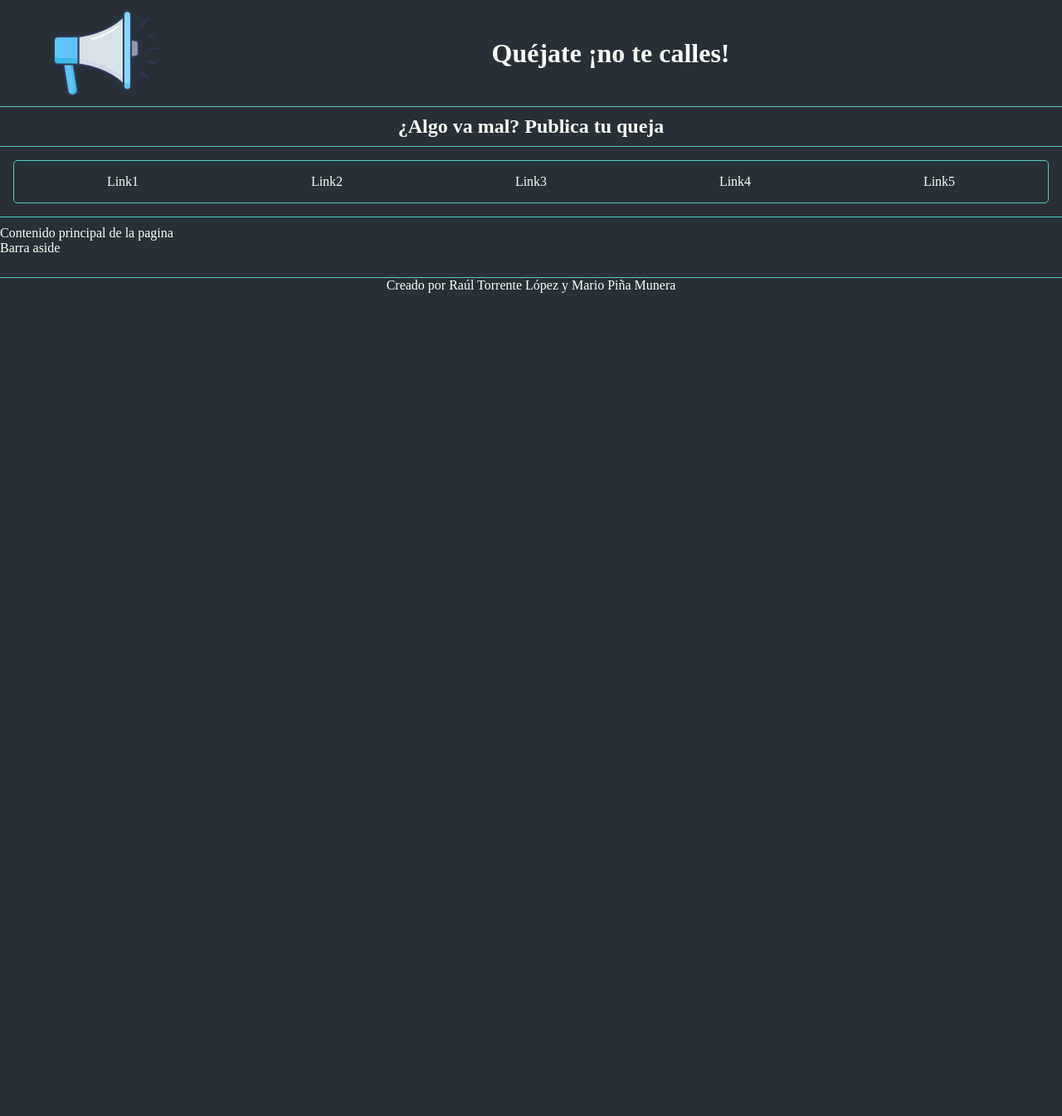
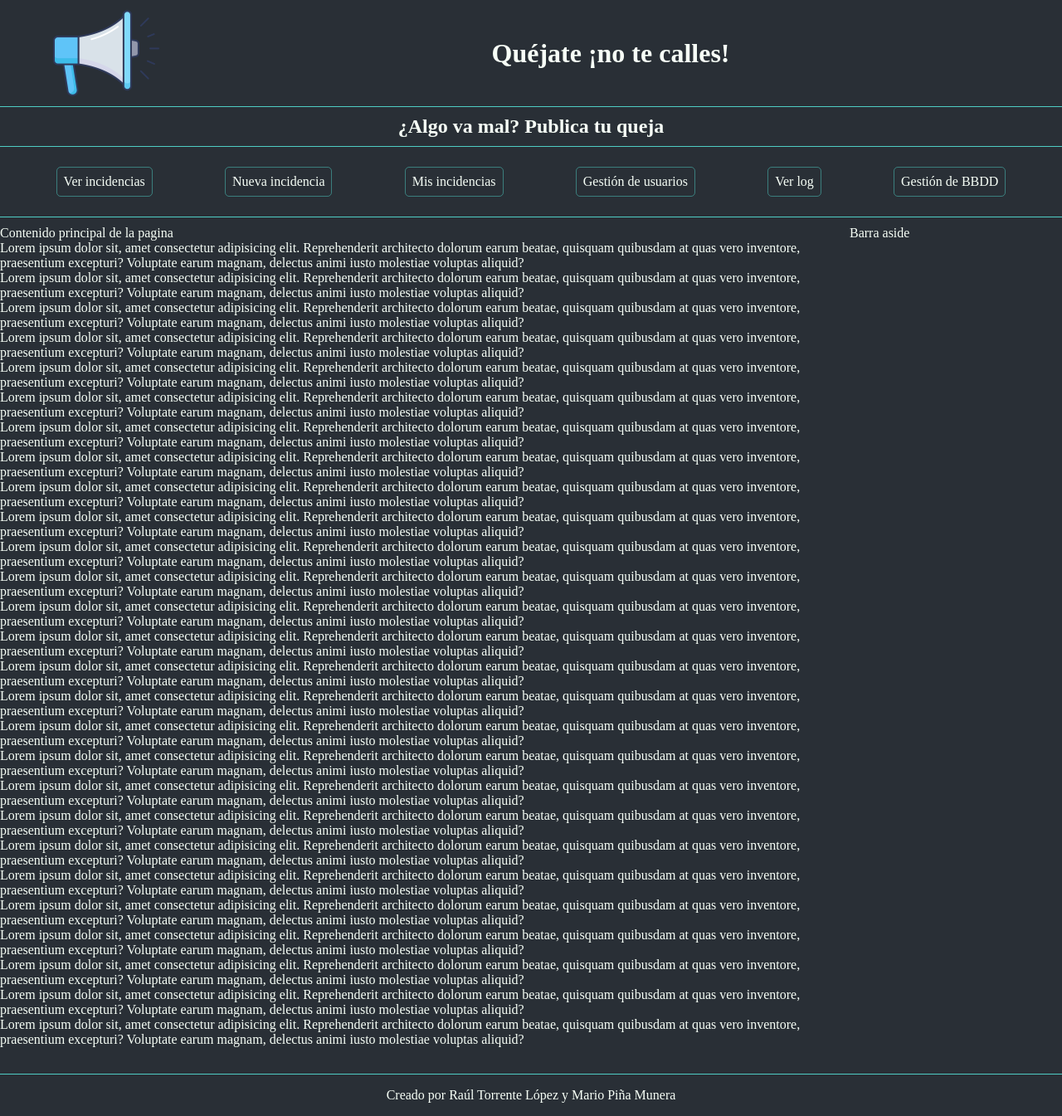
Before and after one commit to raultl12/ProyectoTW, a PHP site: page / in a window 1280 px wide. Shown: the whole page at 83% size. Before the commit the page ends 353 px from the top, so only its background shows below. Run offline with PHP 8.4, Linux system fonts and the light colour scheme.

Commit message:
Avances en diseño
Se ha añadido imagen logo, dado forma a la nav y diseñado la cabecera de la pagin

```diff
--- a/index.html
+++ b/index.html
@@ -18,17 +18,45 @@
 
         <nav>
             <ul>
-                <li><a href="">Link1</a></li>
-                <li><a href="">Link2</a></li>
-                <li><a href="">Link3</a></li>
-                <li><a href="">Link4</a></li>
-                <li><a href="">Link5</a></li>
+                <li><a href="">Ver incidencias</a></li>
+                <li><a href="">Nueva incidencia</a></li>
+                <li><a href="">Mis incidencias</a></li>
+                <li><a href="">Gestión de usuarios</a></li>
+                <li><a href="">Ver log</a></li>
+                <li><a href="">Gestión de BBDD</a></li>
             </ul>
         </nav>
     </header>
     <div class="contenido">
         <main>
             <p>Contenido principal de la pagina</p>
+            <p>Lorem ipsum dolor sit, amet consectetur adipisicing elit. Reprehenderit architecto dolorum earum beatae, quisquam quibusdam at quas vero inventore, praesentium excepturi? Voluptate earum magnam, delectus animi iusto molestiae voluptas aliquid?</p>
+            <p>Lorem ipsum dolor sit, amet consectetur adipisicing elit. Reprehenderit architecto dolorum earum beatae, quisquam quibusdam at quas vero inventore, praesentium excepturi? Voluptate earum magnam, delectus animi iusto molestiae voluptas aliquid?</p>
+            <p>Lorem ipsum dolor sit, amet consectetur adipisicing elit. Reprehenderit architecto dolorum earum beatae, quisquam quibusdam at quas vero inventore, praesentium excepturi? Voluptate earum magnam, delectus animi iusto molestiae voluptas aliquid?</p>
+            <p>Lorem ipsum dolor sit, amet consectetur adipisicing elit. Reprehenderit architecto dolorum earum beatae, quisquam quibusdam at quas vero inventore, praesentium excepturi? Voluptate earum magnam, delectus animi iusto molestiae voluptas aliquid?</p>
+            <p>Lorem ipsum dolor sit, amet consectetur adipisicing elit. Reprehenderit architecto dolorum earum beatae, quisquam quibusdam at quas vero inventore, praesentium excepturi? Voluptate earum magnam, delectus animi iusto molestiae voluptas aliquid?</p>
+            <p>Lorem ipsum dolor sit, amet consectetur adipisicing elit. Reprehenderit architecto dolorum earum beatae, quisquam quibusdam at quas vero inventore, praesentium excepturi? Voluptate earum magnam, delectus animi iusto molestiae voluptas aliquid?</p>
+            <p>Lorem ipsum dolor sit, amet consectetur adipisicing elit. Reprehenderit architecto dolorum earum beatae, quisquam quibusdam at quas vero inventore, praesentium excepturi? Voluptate earum magnam, delectus animi iusto molestiae voluptas aliquid?</p>
+            <p>Lorem ipsum dolor sit, amet consectetur adipisicing elit. Reprehenderit architecto dolorum earum beatae, quisquam quibusdam at quas vero inventore, praesentium excepturi? Voluptate earum magnam, delectus animi iusto molestiae voluptas aliquid?</p>
+            <p>Lorem ipsum dolor sit, amet consectetur adipisicing elit. Reprehenderit architecto dolorum earum beatae, quisquam quibusdam at quas vero inventore, praesentium excepturi? Voluptate earum magnam, delectus animi iusto molestiae voluptas aliquid?</p>
+            <p>Lorem ipsum dolor sit, amet consectetur adipisicing elit. Reprehenderit architecto dolorum earum beatae, quisquam quibusdam at quas vero inventore, praesentium excepturi? Voluptate earum magnam, delectus animi iusto molestiae voluptas aliquid?</p>
+            <p>Lorem ipsum dolor sit, amet consectetur adipisicing elit. Reprehenderit architecto dolorum earum beatae, quisquam quibusdam at quas vero inventore, praesentium excepturi? Voluptate earum magnam, delectus animi iusto molestiae voluptas aliquid?</p>
+            <p>Lorem ipsum dolor sit, amet consectetur adipisicing elit. Reprehenderit architecto dolorum earum beatae, quisquam quibusdam at quas vero inventore, praesentium excepturi? Voluptate earum magnam, delectus animi iusto molestiae voluptas aliquid?</p>
+            <p>Lorem ipsum dolor sit, amet consectetur adipisicing elit. Reprehenderit architecto dolorum earum beatae, quisquam quibusdam at quas vero inventore, praesentium excepturi? Voluptate earum magnam, delectus animi iusto molestiae voluptas aliquid?</p>
+            <p>Lorem ipsum dolor sit, amet consectetur adipisicing elit. Reprehenderit architecto dolorum earum beatae, quisquam quibusdam at quas vero inventore, praesentium excepturi? Voluptate earum magnam, delectus animi iusto molestiae voluptas aliquid?</p>
+            <p>Lorem ipsum dolor sit, amet consectetur adipisicing elit. Reprehenderit architecto dolorum earum beatae, quisquam quibusdam at quas vero inventore, praesentium excepturi? Voluptate earum magnam, delectus animi iusto molestiae voluptas aliquid?</p>
+            <p>Lorem ipsum dolor sit, amet consectetur adipisicing elit. Reprehenderit architecto dolorum earum beatae, quisquam quibusdam at quas vero inventore, praesentium excepturi? Voluptate earum magnam, delectus animi iusto molestiae voluptas aliquid?</p>
+            <p>Lorem ipsum dolor sit, amet consectetur adipisicing elit. Reprehenderit architecto dolorum earum beatae, quisquam quibusdam at quas vero inventore, praesentium excepturi? Voluptate earum magnam, delectus animi iusto molestiae voluptas aliquid?</p>
+            <p>Lorem ipsum dolor sit, amet consectetur adipisicing elit. Reprehenderit architecto dolorum earum beatae, quisquam quibusdam at quas vero inventore, praesentium excepturi? Voluptate earum magnam, delectus animi iusto molestiae voluptas aliquid?</p>
+            <p>Lorem ipsum dolor sit, amet consectetur adipisicing elit. Reprehenderit architecto dolorum earum beatae, quisquam quibusdam at quas vero inventore, praesentium excepturi? Voluptate earum magnam, delectus animi iusto molestiae voluptas aliquid?</p>
+            <p>Lorem ipsum dolor sit, amet consectetur adipisicing elit. Reprehenderit architecto dolorum earum beatae, quisquam quibusdam at quas vero inventore, praesentium excepturi? Voluptate earum magnam, delectus animi iusto molestiae voluptas aliquid?</p>
+            <p>Lorem ipsum dolor sit, amet consectetur adipisicing elit. Reprehenderit architecto dolorum earum beatae, quisquam quibusdam at quas vero inventore, praesentium excepturi? Voluptate earum magnam, delectus animi iusto molestiae voluptas aliquid?</p>
+            <p>Lorem ipsum dolor sit, amet consectetur adipisicing elit. Reprehenderit architecto dolorum earum beatae, quisquam quibusdam at quas vero inventore, praesentium excepturi? Voluptate earum magnam, delectus animi iusto molestiae voluptas aliquid?</p>
+            <p>Lorem ipsum dolor sit, amet consectetur adipisicing elit. Reprehenderit architecto dolorum earum beatae, quisquam quibusdam at quas vero inventore, praesentium excepturi? Voluptate earum magnam, delectus animi iusto molestiae voluptas aliquid?</p>
+            <p>Lorem ipsum dolor sit, amet consectetur adipisicing elit. Reprehenderit architecto dolorum earum beatae, quisquam quibusdam at quas vero inventore, praesentium excepturi? Voluptate earum magnam, delectus animi iusto molestiae voluptas aliquid?</p>
+            <p>Lorem ipsum dolor sit, amet consectetur adipisicing elit. Reprehenderit architecto dolorum earum beatae, quisquam quibusdam at quas vero inventore, praesentium excepturi? Voluptate earum magnam, delectus animi iusto molestiae voluptas aliquid?</p>
+            <p>Lorem ipsum dolor sit, amet consectetur adipisicing elit. Reprehenderit architecto dolorum earum beatae, quisquam quibusdam at quas vero inventore, praesentium excepturi? Voluptate earum magnam, delectus animi iusto molestiae voluptas aliquid?</p>
+            <p>Lorem ipsum dolor sit, amet consectetur adipisicing elit. Reprehenderit architecto dolorum earum beatae, quisquam quibusdam at quas vero inventore, praesentium excepturi? Voluptate earum magnam, delectus animi iusto molestiae voluptas aliquid?</p>
         </main>
         <aside>
             <p>Barra aside</p>
@@ -36,7 +64,7 @@
     </div>
 
     <footer>
-        <p>Creado por Raúl Torrente López y Mario Piña Munera</p>
+        <p>Creado por <a href="">Raúl Torrente López</a> y <a href="">Mario Piña Munera</a></p>
     </footer>
 </body>
 </html>
--- a/style.css
+++ b/style.css
@@ -51,7 +51,6 @@ header{
 }
 
 nav{
-    border: 1px solid #4ECDC4;
     margin: 1rem 1rem;
     padding: 0.5rem;
     border-radius: 5px;
@@ -64,20 +63,30 @@ ul{
 
 li{
     display: inline;
-    justify-content: space-between;
-    background-color: #292F36;
     padding: 0.5rem;
     border-radius: 5px;
+    border: 1px solid rgba(78, 205, 196, 0.5);
+    transition: background-color 0.3s ease-in-out;
 }
 
 a{
+    box-sizing:content-box;
     text-decoration: none;
     color: #F7FFF7;
-
 }
 
-a:hover{
-    border-bottom: 2px solid #4ECDC4;
+nav a{
+    border-bottom: 2px solid rgba(41, 47, 54, 0);
+    transition: border 0.3s ease-in-out;
+}
+
+nav a:hover{
+    border-bottom: 2px solid rgba(41, 47, 54, 1);
+}
+
+li:hover{
+    background-color: rgba(78, 205, 196, 0.8);
+    color: #292F36;
 }
 
 footer{
@@ -85,7 +94,17 @@ footer{
     align-items: center;
     justify-content: center;
     border-top: 1px solid #4ECDC4;
-    margin-top: 2%;
+    margin-top: 2rem;
+    padding: 1rem;
+}
+
+footer a{
+    border-bottom: 2px solid rgba(78, 205, 196, 0);
+    transition: border 0.3s ease-in-out;
+}
+
+footer a:hover{
+    border-bottom: 2px solid rgba(78, 205, 196, 1);
 }
 
 .pageLogo{
@@ -102,4 +121,7 @@ footer{
 .contenido{
     border-top: 1px solid #4ECDC4;
     padding-top: 10px;
+    display: grid;
+    grid-template-columns: 80% 20%;
+    grid-template-rows: 100%;
 }
```
